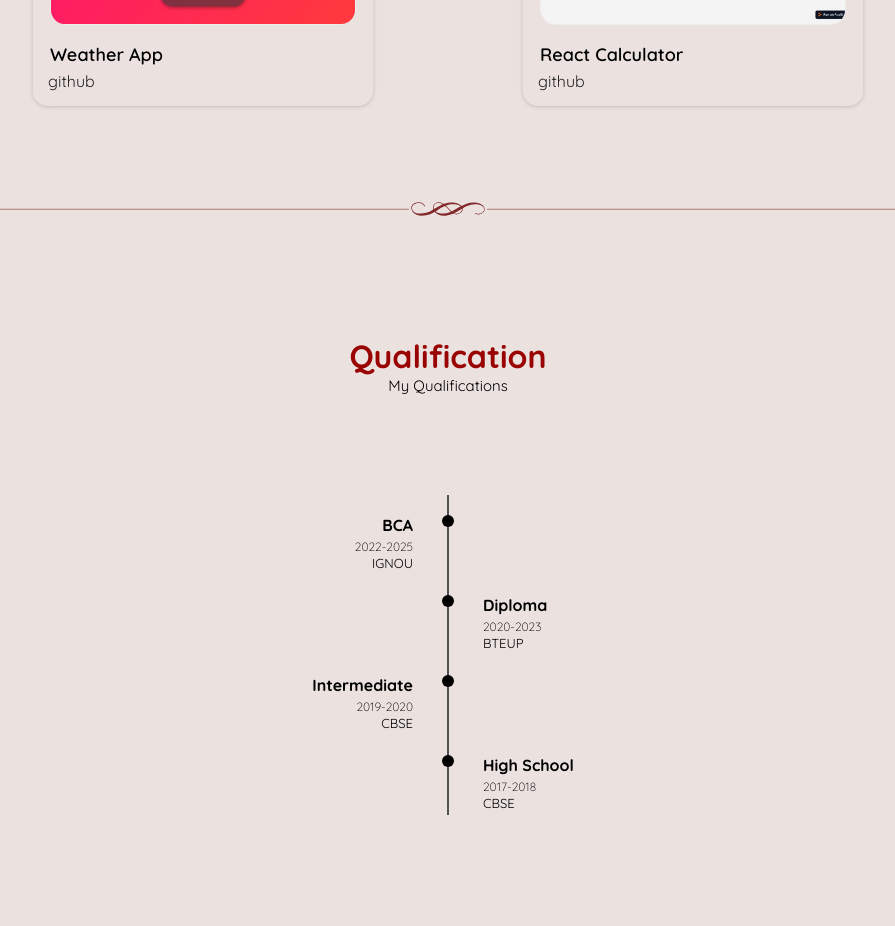
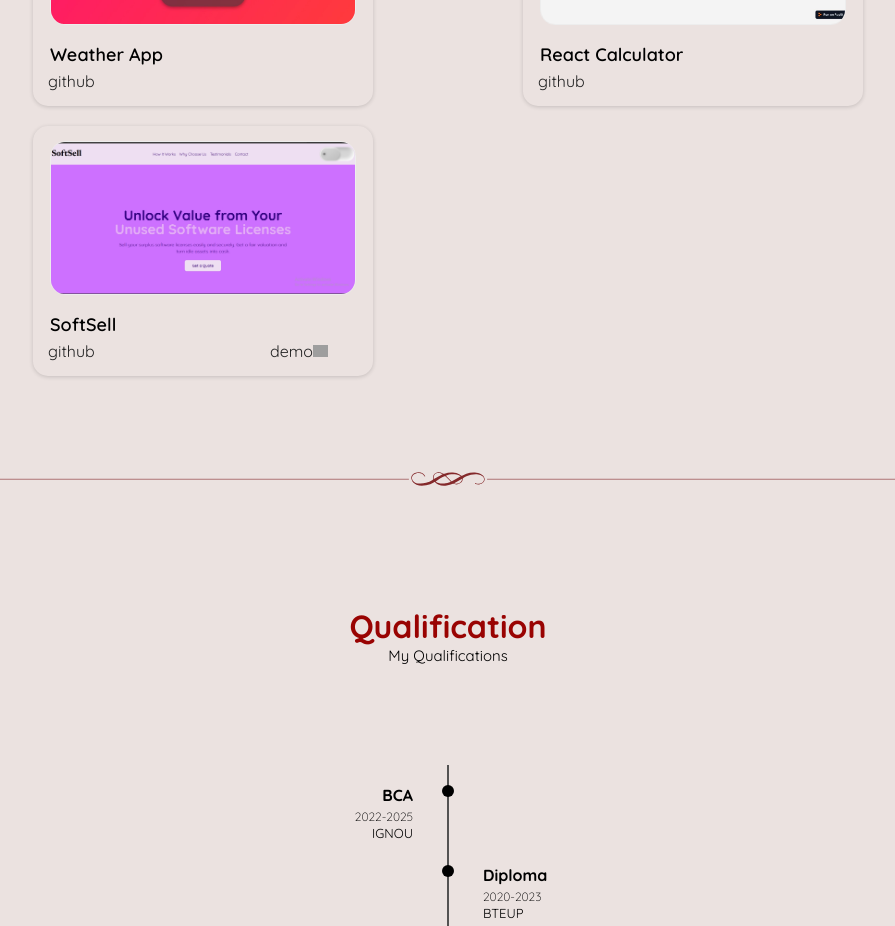
Before and after one commit to Shreyanshs1/Portfolio, a React (Create React App) app: page / in a window 1280 px wide. Shown: the part 2900-3826 px from the top of the page, without its empty margins (192-1087 px from the left). Built offline with nearby package versions, Linux system fonts and the light colour scheme; grey boxes are pictures that could not be loaded; a web font is replaced by a local one.

Commit message:
Add new project details SoftSell

```diff
--- a/src/Components/Projects.js
+++ b/src/Components/Projects.js
@@ -8,6 +8,7 @@ import Weather from '../assets/Screenshot/weather.jpeg'
 import Calculator from '../assets/Screenshot/reactCalc.jpeg'
 import Expense from '../assets/Screenshot/expense.jpeg'
 import Career from '../assets/Screenshot/Career.png'
+import SoftSell from '../assets/Screenshot/softsell.png'
 import '../StyleSheets/Projects.css'
 import line from '../assets/Line-Design.svg'
 
@@ -76,6 +77,14 @@ function Projects() {
       github:"https://replit.com/@Shreyansh1807/React-Calculator",
       demo:null,
       techStack: ["React"]
+    },
+    {
+      id:9,
+      name:"SoftSell",
+      image:SoftSell,
+      github:"https://github.com/Shreyanshs1/softsell",
+      demo:"https://softsell-phi-three.vercel.app/",
+      techStack: ["HTML", "CSS", "JavaScript"]
     }
   ]
   return (
```
Also changed, not shown: src/assets/Screenshot/SoftSell.png (added).
